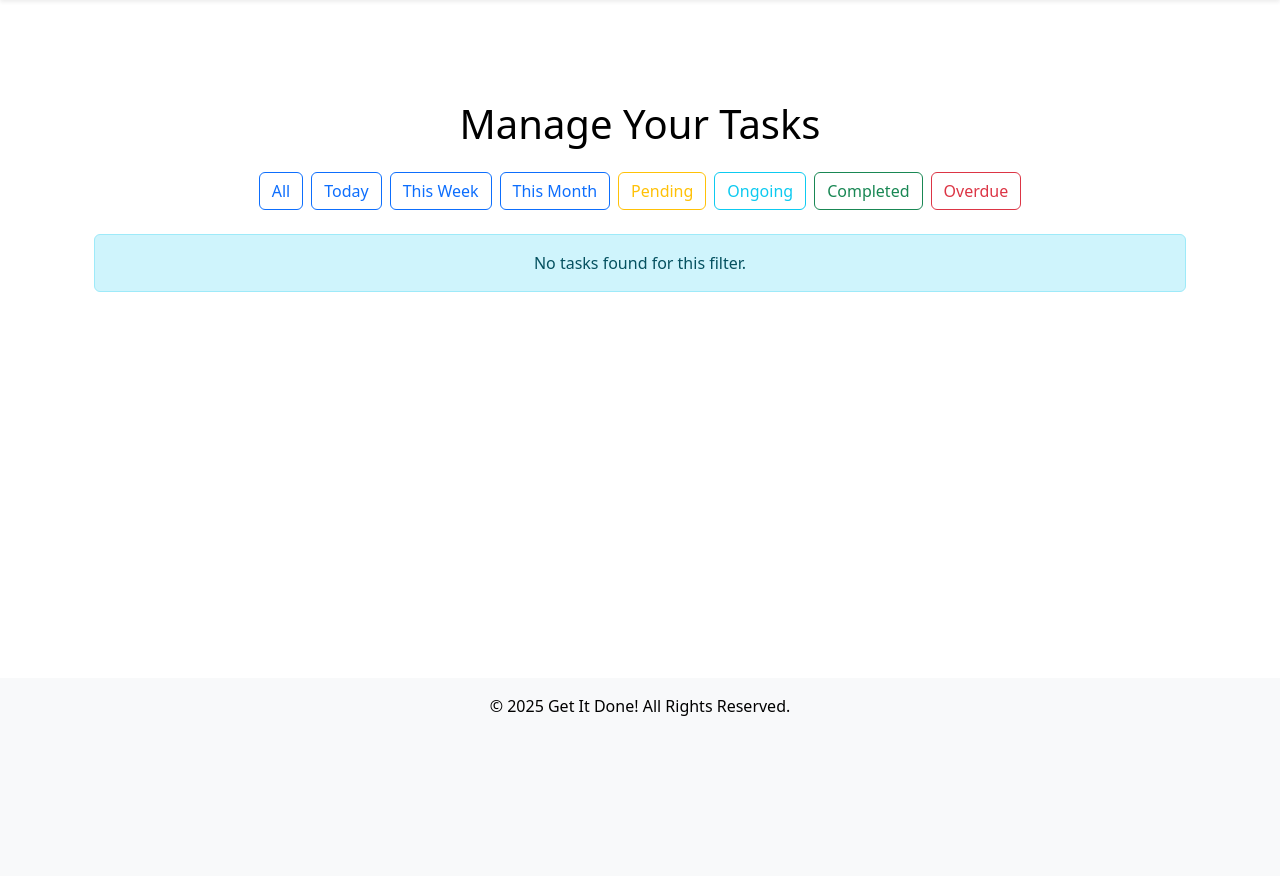
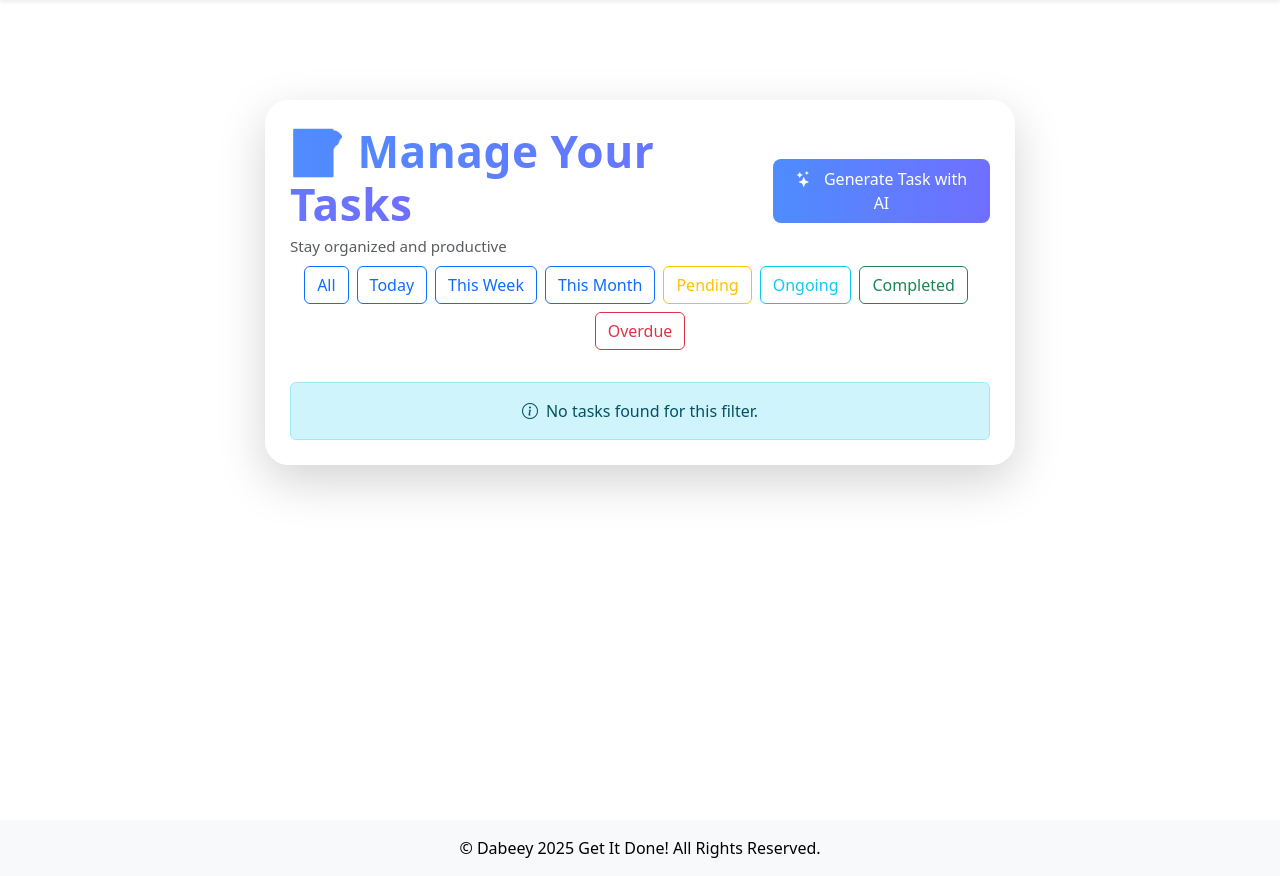
Before and after one commit to Dabeey/GET-IT-DONE-, a Flask app: page /project/2/tasks in a window 1280 px wide. Shown: the part 66-942 px from the top of the page. Before the commit the page ends 782 px from the top, so only its background shows below. Run offline with Flask 3, Linux system fonts and the light colour scheme; a user stored in the database is signed in; some libraries are stand-ins or nearby versions.

Commit message:
Revamp task management UI with enhanced styling, modernized task display, and improved filter options; update footer branding.

```diff
--- a/templates/base.html
+++ b/templates/base.html
@@ -93,8 +93,9 @@
 
     <!-- Footer -->
     <footer class="bg-light text-center py-3 mt-auto">
-        <p class="mb-0">© 2025 Get It Done! All Rights Reserved.</p>
+        <p class="mb-0">© Dabeey 2025 Get It Done! All Rights Reserved.</p>
     </footer>
+
 
     <!-- Bootstrap JS -->
     <script src="https://cdn.jsdelivr.net/npm/bootstrap@5.3.0/dist/js/bootstrap.bundle.min.js"></script>
--- a/templates/tasks.html
+++ b/templates/tasks.html
@@ -3,214 +3,179 @@
 {% block title %}Tasks - Get It Done!{% endblock %}
 
 {% block content %}
-<div class="container mt-5">
-    <h1 class="text-center mb-4">Manage Your Tasks</h1>
-
+<div class="container py-5 d-flex flex-column align-items-center" style="min-height: 90vh;">
+    <div class="glass-card shadow-lg mb-4 w-100" style="max-width: 750px;">
+        <div class="d-flex flex-column flex-md-row justify-content-between align-items-center p-4 pb-2">
+            <div>
+                <h2 class="fw-bold mb-1" style="letter-spacing: 0.5px; font-size: 1.2rem;">
+                    <span class="gradient-text" style=" font-size: 230%;">📝 Manage Your Tasks</span>
+                </h2>
+                <div class="text-muted" style="font-size: 0.95rem; font-weight: 400;">
+                    Stay organized and productive
+                </div>
+            </div>
+            <a href="{{ url_for('ai') }}" class="btn btn-gradient-primary btn-lg mt-3 mt-md-0" style="font-size: 1rem;">
+                <i class="bi bi-stars me-2"></i> Generate Task with AI
+            </a>
+        </div>
         <!-- Filter Bar -->
-    <div class="filter-bar mb-4 d-flex justify-content-center">
-        <a href="{{ url_for('tasks', filter='all') }}" class="btn btn-outline-primary me-2 {% if filter_type == 'all' %}active{% endif %}">All</a>
-        <a href="{{ url_for('tasks', filter='today') }}" class="btn btn-outline-primary me-2 {% if filter_type == 'today' %}active{% endif %}">Today</a>
-        <a href="{{ url_for('tasks', filter='week') }}" class="btn btn-outline-primary me-2 {% if filter_type == 'week' %}active{% endif %}">This Week</a>
-        <a href="{{ url_for('tasks', filter='month') }}" class="btn btn-outline-primary me-2 {% if filter_type == 'month' %}active{% endif %}">This Month</a>
-        <a href="{{ url_for('tasks', filter='pending') }}" class="btn btn-outline-warning me-2 {% if filter_type == 'pending' %}active{% endif %}">Pending</a>
-        <a href="{{ url_for('tasks', filter='ongoing') }}" class="btn btn-outline-info me-2 {% if filter_type == 'ongoing' %}active{% endif %}">Ongoing</a>
-        <a href="{{ url_for('tasks', filter='completed') }}" class="btn btn-outline-success me-2 {% if filter_type == 'completed' %}active{% endif %}">Completed</a>
-        <a href="{{ url_for('tasks', filter='overdue') }}" class="btn btn-outline-danger {% if filter_type == 'overdue' %}active{% endif %}">Overdue</a>
+        <div class="filter-bar mb-4 d-flex flex-wrap justify-content-center px-4">
+            <a href="{{ url_for('tasks', filter='all') }}" class="btn btn-outline-primary me-2 mb-2 {% if filter_type == 'all' %}active{% endif %}">All</a>
+            <a href="{{ url_for('tasks', filter='today') }}" class="btn btn-outline-primary me-2 mb-2 {% if filter_type == 'today' %}active{% endif %}">Today</a>
+            <a href="{{ url_for('tasks', filter='week') }}" class="btn btn-outline-primary me-2 mb-2 {% if filter_type == 'week' %}active{% endif %}">This Week</a>
+            <a href="{{ url_for('tasks', filter='month') }}" class="btn btn-outline-primary me-2 mb-2 {% if filter_type == 'month' %}active{% endif %}">This Month</a>
+            <a href="{{ url_for('tasks', filter='pending') }}" class="btn btn-outline-warning me-2 mb-2 {% if filter_type == 'pending' %}active{% endif %}">Pending</a>
+            <a href="{{ url_for('tasks', filter='ongoing') }}" class="btn btn-outline-info me-2 mb-2 {% if filter_type == 'ongoing' %}active{% endif %}">Ongoing</a>
+            <a href="{{ url_for('tasks', filter='completed') }}" class="btn btn-outline-success me-2 mb-2 {% if filter_type == 'completed' %}active{% endif %}">Completed</a>
+            <a href="{{ url_for('tasks', filter='overdue') }}" class="btn btn-outline-danger mb-2 {% if filter_type == 'overdue' %}active{% endif %}">Overdue</a>
         </div>
-
         <!-- Tasks Section -->
         {% if tasks|length > 0 %}
         <div class="task-list">
             <ul id="task-list" class="list-group">
                 {% for task in tasks %}
-            <li class="list-group-item task-item rounded mb-3 {% if task.status.value == 'Done' %}completed{% endif %}" data-task-id="{{ task.id }}" draggable="true">
-                <div class="d-flex justify-content-between align-items-center">
+                <li class="list-group-item task-item glass-task mb-3 py-3 px-4 d-flex align-items-center justify-content-between shadow-sm {% if task.status.value == 'Done' %}completed{% endif %}" data-task-id="{{ task.id }}" draggable="true">
+                    <div class="d-flex align-items-center flex-grow-1">
                         <!-- Checkbox for Marking as Complete -->
-                    <input type="checkbox" class="form-check-input me-3" {% if task.status.value == 'Done' %}checked{% endif %} onclick="markTaskComplete({{ task.id }})">
+                        <input type="checkbox" class="form-check-input me-3 modern-checkbox" {% if task.status.value == 'Done' %}checked{% endif %} onclick="markTaskComplete({{ task.id }})">
 
                         <!-- Task Title and Details -->
                         <div class="flex-grow-1">
-                        <strong class="{% if task.is_overdue %}text-danger{% endif %}">{{ task.title }}</strong>
-                        <small class="text-muted">Due: {{ task.due_date }}</small>
+                            <div class="d-flex align-items-center mb-1">
+                                <strong class="fs-6 {% if task.is_overdue %}text-danger{% endif %}" style="font-weight:600;">{{ task.title }}</strong>
                                 {% if task.is_overdue %}
                                 <i class="bi bi-exclamation-triangle-fill text-danger ms-2" title="Overdue"></i>
                                 {% endif %}
-                        <span class="badge bg-secondary">{{ task.project.name }}</span>
                             </div>
-
-                    <!-- Transparent Status Checkboxes -->
-                    <div class="status-checkboxes d-flex align-items-center">
-                        <input type="radio" name="status-{{ task.id }}" class="form-check-input pending" {% if task.status.value == 'Pending' %}checked{% endif %} onclick="updateTaskStatus({{ task.id }}, 'Pending')">
-                        <input type="radio" name="status-{{ task.id }}" class="form-check-input ongoing" {% if task.status.value == 'In Progress' %}checked{% endif %} onclick="updateTaskStatus({{ task.id }}, 'In Progress')">
-                        <input type="radio" name="status-{{ task.id }}" class="form-check-input completed" {% if task.status.value == 'Done' %}checked{% endif %} onclick="updateTaskStatus({{ task.id }}, 'Done')">
+                            <div class="d-flex flex-wrap align-items-center">
+                                <span class="badge bg-gradient bg-primary me-2 mb-1">{{ task.project.name }}</span>
+                                <span class="badge bg-light text-dark border me-2 mb-1"><i class="bi bi-calendar-event me-1"></i>Due: {{ task.due_date }}</span>
+                                <span class="badge bg-secondary me-2 mb-1">{{ task.priority.value }}</span>
+                                <span class="badge bg-light text-muted mb-1"><i class="bi bi-clock-history me-1"></i>{{ task.status.value }}</span>
                             </div>
-
+                        </div>
+                    </div>
+                    <!-- Modern Status Selectors -->
+                    <div class="status-checkboxes d-flex align-items-center ms-3">
+                        <input type="radio" name="status-{{ task.id }}" class="form-check-input status-radio pending" {% if task.status.value == 'Pending' %}checked{% endif %} onclick="updateTaskStatus({{ task.id }}, 'Pending')" title="Pending">
+                        <input type="radio" name="status-{{ task.id }}" class="form-check-input status-radio ongoing" {% if task.status.value == 'In Progress' %}checked{% endif %} onclick="updateTaskStatus({{ task.id }}, 'In Progress')" title="Ongoing">
+                        <input type="radio" name="status-{{ task.id }}" class="form-check-input status-radio completed" {% if task.status.value == 'Done' %}checked{% endif %} onclick="updateTaskStatus({{ task.id }}, 'Done')" title="Done">
+                    </div>
                     <!-- Edit and Delete Icons -->
-                    <div class="d-flex align-items-center">
+                    <div class="d-flex align-items-center ms-3">
                         <a href="{{ url_for('edit_task', task_id=task.id) }}" class="text-primary me-3" title="Edit Task">
-                            <i class="bi bi-pencil-square"></i>
+                            <i class="bi bi-pencil-square fs-5"></i>
                         </a>
                         <button class="btn btn-link text-danger p-0" title="Delete Task" onclick="deleteTask({{ task.id }})">
-                            <i class="bi bi-trash"></i>
+                            <i class="bi bi-trash fs-5"></i>
                         </button>
-                    </div>
                     </div>
                 </li>
                 {% endfor %}
             </ul>
         </div>
         {% else %}
-    <div class="alert alert-info text-center" role="alert">
-        No tasks found for this filter.
+        <div class="alert alert-info text-center m-4" role="alert">
+            <i class="bi bi-info-circle me-2"></i>No tasks found for this filter.
         </div>
         {% endif %}
     </div>
-
-<script>
-    // Drag and Drop Functionality
-    const taskList = document.getElementById('task-list');
-    let draggedItem = null;
-
-    taskList.addEventListener('dragstart', (e) => {
-        draggedItem = e.target;
-        e.target.style.opacity = 0.5;
-    });
-
-    taskList.addEventListener('dragend', (e) => {
-        e.target.style.opacity = '';
-    });
-
-    taskList.addEventListener('dragover', (e) => {
-        e.preventDefault();
-    });
-
-    taskList.addEventListener('drop', (e) => {
-        e.preventDefault();
-        if (e.target.classList.contains('task-item')) {
-            taskList.insertBefore(draggedItem, e.target.nextSibling);
-            saveTaskOrder();
-        }
-    });
-
-    // Save Task Order
-    function saveTaskOrder() {
-        const taskOrder = Array.from(taskList.children).map((task, index) => ({
-            id: task.dataset.taskId,
-            order: index + 1,
-        }));
-
-        fetch('/update_task_order', {
-            method: 'POST',
-            headers: {
-                'Content-Type': 'application/json',
-            },
-            body: JSON.stringify({ taskOrder }),
-        })
-            .then(response => response.json())
-            .then(data => {
-                if (!data.success) {
-                    alert(data.message || 'Failed to save task order.');
-                }
-            })
-            .catch(error => {
-                console.error('Error:', error);
-                alert('An error occurred while saving the task order.');
-            });
-    }
-
-    // Delete Task
-    function deleteTask(taskId) {
-        if (!confirm('Are you sure you want to delete this task?')) {
-            return;
-        }
-
-        fetch(`/delete_task/${taskId}`, {
-            method: 'POST',
-        })
-            .then(response => response.json())
-            .then(data => {
-                if (data.success) {
-                    const taskElement = document.querySelector(`[data-task-id="${taskId}"]`);
-                    taskElement.style.transition = 'opacity 0.5s ease, transform 0.5s ease';
-                    taskElement.style.opacity = '0';
-                    taskElement.style.transform = 'translateX(-100%)';
-                    setTimeout(() => taskElement.remove(), 500);
-                } else {
-                    alert(data.message || 'Failed to delete task.');
-                }
-            })
-            .catch(error => {
-                console.error('Error:', error);
-                alert('An error occurred while deleting the task.');
-            });
-    }
-
-    // Update Task Status
-    function updateTaskStatus(taskId, status) {
-        fetch(`/update_task_status/${taskId}`, {
-            method: 'POST',
-            headers: {
-                'Content-Type': 'application/json',
-            },
-            body: JSON.stringify({ status }),
-        })
-            .then(response => response.json())
-            .then(data => {
-                if (!data.success) {
-                    alert(data.message || 'Failed to update task status.');
-                }
-            })
-            .catch(error => {
-                console.error('Error:', error);
-                alert('An error occurred while updating the task status.');
-            });
-    }
-
-    // Mark Task as Complete
-    function markTaskComplete(taskId) {
-        const taskElement = document.querySelector(`[data-task-id="${taskId}"]`);
-        updateTaskStatus(taskId, 'Done');
-        taskElement.style.transition = 'opacity 0.5s ease, transform 0.5s ease';
-        taskElement.style.opacity = '0';
-        taskElement.style.transform = 'translateX(100%)';
-        setTimeout(() => taskElement.remove(), 500);
-    }
-</script>
+</div>
 
 <style>
-    .status-checkboxes input {
-        margin: 0 5px;
-        cursor: pointer;
-        width: 20px;
-        height: 20px;
-        border-radius: 50%;
-        border: 2px solid transparent;
-        background-color: rgba(0, 0, 0, 0.1);
+.glass-card {
+    background: rgba(255,255,255,0.85);
+    border-radius: 1.5rem;
+    backdrop-filter: blur(8px);
+    box-shadow: 0 8px 32px 0 rgba(31, 38, 135, 0.10);
+    border: 1px solid rgba(255,255,255,0.18);
 }
-
-    .status-checkboxes input.pending {
-        background-color: #ffc107;
+.glass-task {
+    background: rgba(255,255,255,0.7);
+    border-radius: 1rem;
+    transition: box-shadow 0.2s, transform 0.2s;
+    border: none;
 }
-
-    .status-checkboxes input.ongoing {
-        background-color: #17a2b8;
+.glass-task:hover {
+    box-shadow: 0 4px 24px 0 rgba(79,140,255,0.15);
+    transform: translateY(-2px) scale(1.01);
 }
-
-    .status-checkboxes input.completed {
-        background-color: #28a745;
+.gradient-text {
+    background: linear-gradient(90deg, #4f8cff 0%, #6f6fff 100%);
+    -webkit-background-clip: text;
+    -webkit-text-fill-color: transparent;
+    background-clip: text;
 }
-
+.btn-gradient-primary {
+    background: linear-gradient(90deg, #4f8cff 0%, #6f6fff 100%);
+    color: #fff;
+    border: none;
+    transition: background 0.2s;
+}
+.btn-gradient-primary:hover, .btn-gradient-primary:focus {
+    background: linear-gradient(90deg, #6f6fff 0%, #4f8cff 100%);
+    color: #fff;
+}
+.list-group-item {
+    border: none;
+}
 .task-item.completed {
     opacity: 0.5;
-        transition: opacity 0.5s ease-in-out;
+    filter: grayscale(0.3);
 }
-
 .task-item {
     cursor: grab;
+    transition: opacity 0.5s, transform 0.5s;
 }
-
 .task-item:active {
     cursor: grabbing;
 }
+.badge.bg-gradient {
+    background: linear-gradient(90deg, #4f8cff 0%, #6f6fff 100%);
+    color: #fff;
+}
+.modern-checkbox {
+    width: 1.3em;
+    height: 1.3em;
+    border-radius: 50% !important;
+    border: 2.5px solid #bdbdbd;
+    transition: border-color 0.2s, box-shadow 0.2s;
+    box-shadow: 0 2px 8px 0 rgba(79,140,255,0.08);
+}
+.modern-checkbox:checked {
+    border-color: #198754;
+    background-color: #198754;
+}
+.status-checkboxes .status-radio {
+    margin: 0 4px;
+    cursor: pointer;
+    width: 18px;
+    height: 18px;
+    border-radius: 50%;
+    border: 2.5px solid #e0e0e0;
+    background-color: #fff;
+    transition: border-color 0.2s, box-shadow 0.2s;
+}
+.status-checkboxes .pending {
+    border-color: #ffc107;
+}
+.status-checkboxes .ongoing {
+    border-color: #0dcaf0;
+}
+.status-checkboxes .completed {
+    border-color: #198754;
+}
+.status-checkboxes .pending:checked {
+    background-color: #ffc107;
+    border-color: #ffc107;
+}
+.status-checkboxes .ongoing:checked {
+    background-color: #0dcaf0;
+    border-color: #0dcaf0;
+}
+.status-checkboxes .completed:checked {
+    background-color: #198754;
+    border-color: #198754;
+}
 </style>
 {% endblock %}
```
Lines whose indentation alone changed are shown as unchanged.
